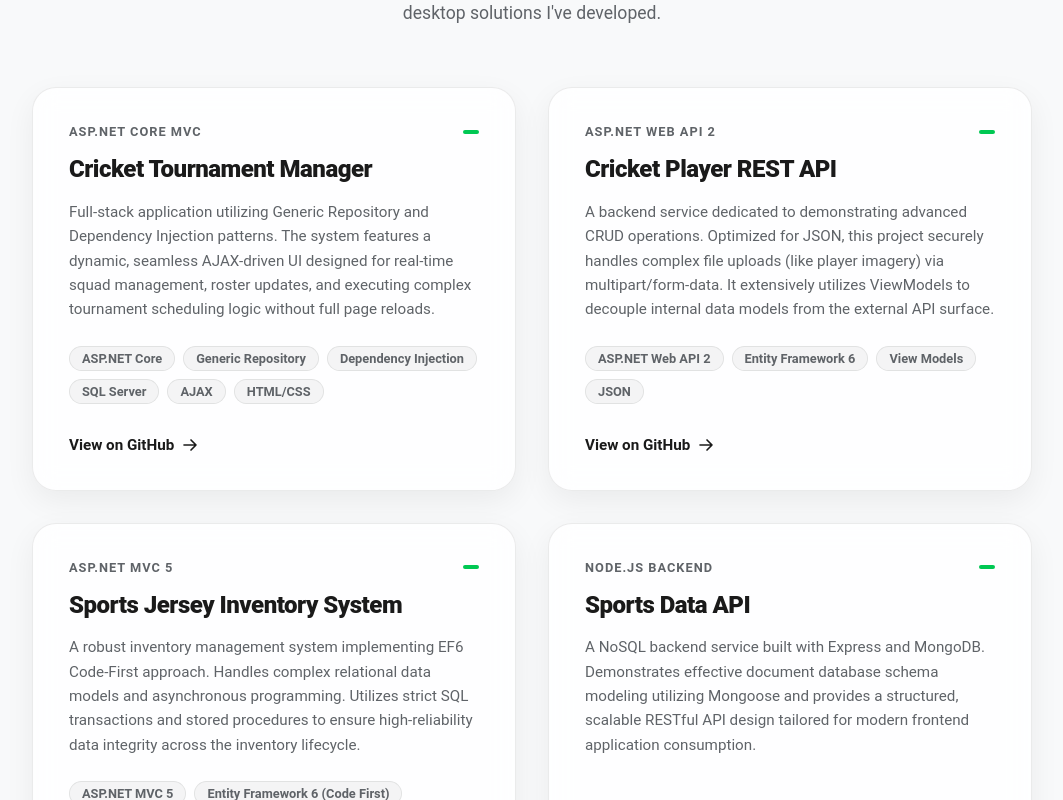
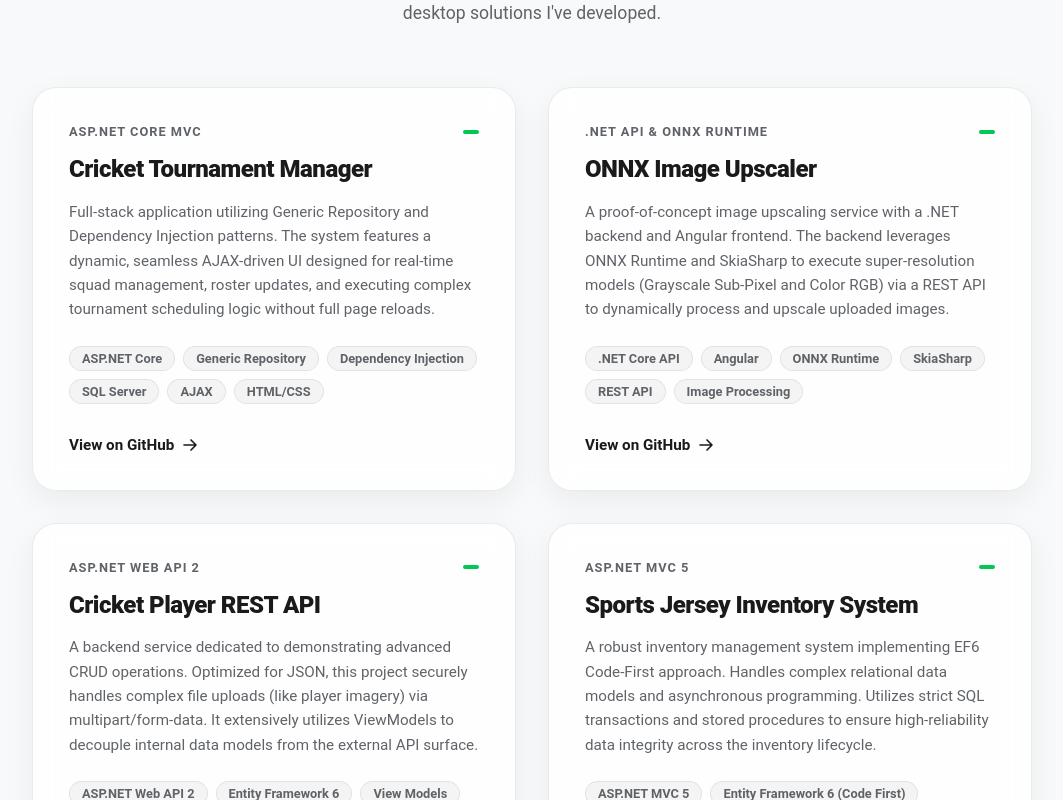
Before and after one commit to MMRakibuzzaman/MMRakibuzzaman.github.io, an Angular app: page / in a window 1280 px wide. Shown: the part 1000-1800 px from the top of the page, without its empty margins (108-1171 px from the left). Built offline with nearby package versions, Linux system fonts and the light colour scheme.

Commit message:
feat: add ONNX Image Upscaler to key projects

```diff
--- a/src/app/components/projects/projects.ts
+++ b/src/app/components/projects/projects.ts
@@ -23,6 +23,13 @@ export class Projects {
       technologies: ['ASP.NET Core', 'Generic Repository', 'Dependency Injection', 'SQL Server', 'AJAX', 'HTML/CSS'],
       about: 'Full-stack application utilizing Generic Repository and Dependency Injection patterns. The system features a dynamic, seamless AJAX-driven UI designed for real-time squad management, roster updates, and executing complex tournament scheduling logic without full page reloads.',
       url: 'https://github.com/MMRakibuzzaman/Cricket-Tournament-Manager'
+    },
+    {
+      category: '.NET API & ONNX Runtime',
+      title: 'ONNX Image Upscaler',
+      technologies: ['.NET Core API', 'Angular', 'ONNX Runtime', 'SkiaSharp', 'REST API', 'Image Processing'],
+      about: 'A proof-of-concept image upscaling service with a .NET backend and Angular frontend. The backend leverages ONNX Runtime and SkiaSharp to execute super-resolution models (Grayscale Sub-Pixel and Color RGB) via a REST API to dynamically process and upscale uploaded images.',
+      url: 'https://github.com/MMRakibuzzaman/ImageUpscaler_CoreApi_Angular'
     },
     {
       category: 'ASP.NET Web API 2',
```
